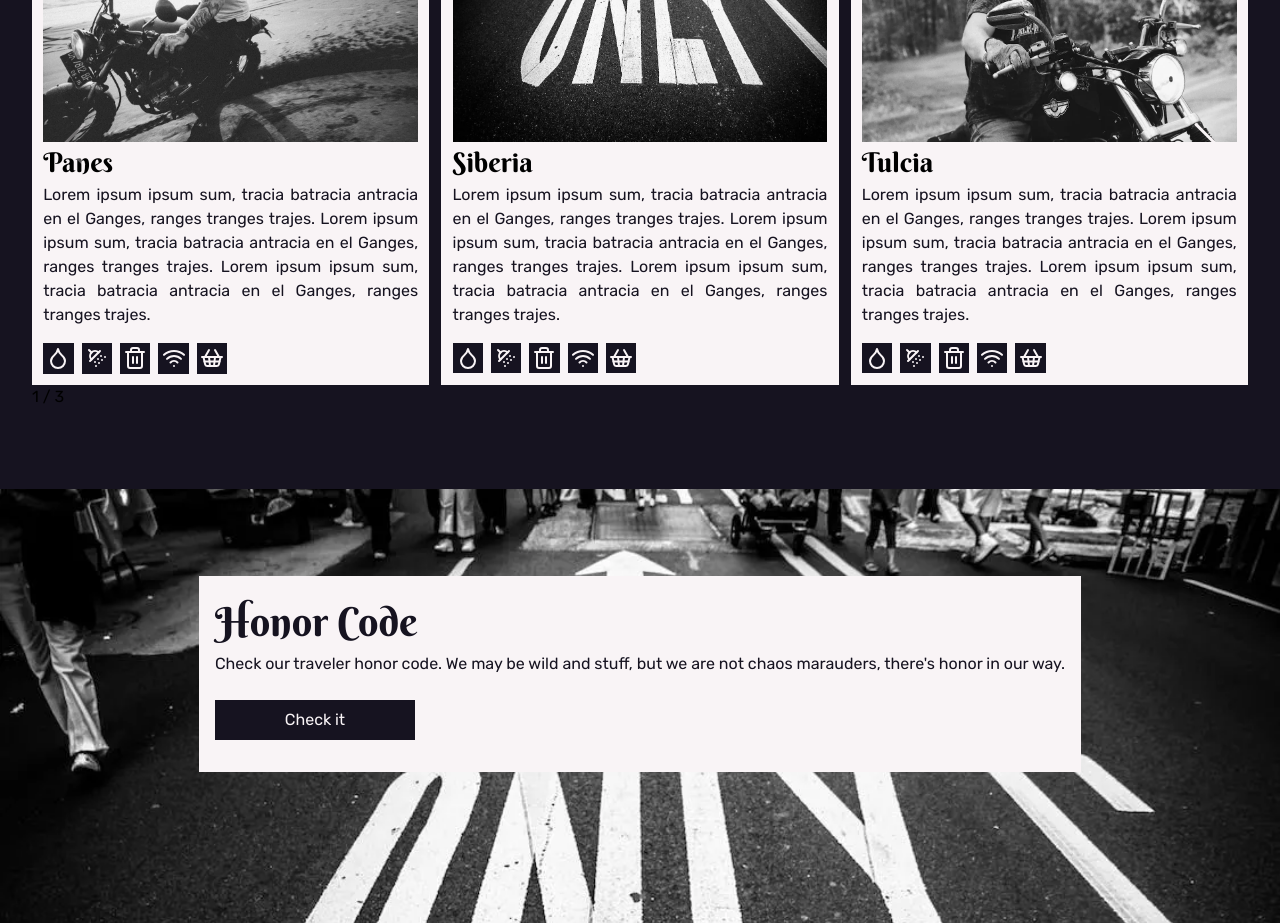
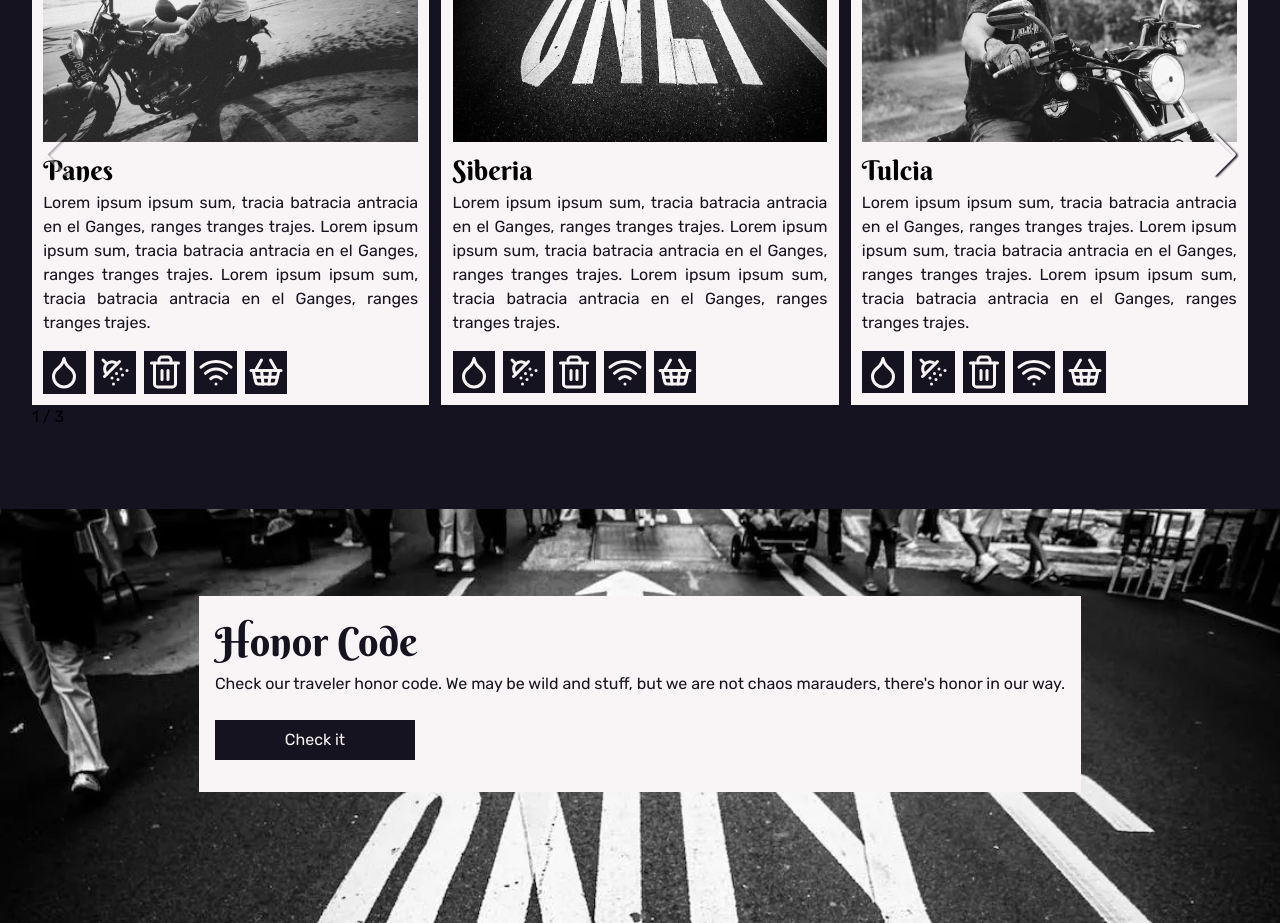
Before and after one commit to Cheshnark/backroads-front, a Next.js app: page / in a window 1280 px wide. Shown: the part 1080-2003 px from the top of the page. Built offline with nearby package versions, Linux system fonts and the light colour scheme.

Commit message:
Move Commodities to components

```diff
--- a/src/app/globals.css
+++ b/src/app/globals.css
@@ -119,13 +119,6 @@ button:hover {
 /* ---------- Swiper Arrows ---------- */
 .swiper-button-next,
 .swiper-button-prev {
-    color: #F9F4F6 !important;
+  color: #f9f4f6 !important;
+  text-shadow: 2px 1px 2px #161320;
 }
-
-.swiper-button-prev {
-  padding-left: 2rem;
-}
-
-.swiper-button-next {
-  padding-right: 2rem;
-}
--- a/src/app/location/page.js
+++ b/src/app/location/page.js
@@ -1,7 +1,7 @@
 import styles from './page.module.css'
 
 import ImageSwiper from './components/ImageSwiper/ImageSwiper'
-import Commodities from './components/Commodities/Commodities'
+import Commodities from '../../components/Commodities/Commodities'
 import Body from './components/Body/Body'
 import AddComment from './components/AddComment/AddComment'
 import CommentSwiper from './components/CommentSwiper/CommentSwiper'
--- a/src/components/Carousel/Carousel.jsx
+++ b/src/components/Carousel/Carousel.jsx
@@ -9,7 +9,7 @@ import 'swiper/css/free-mode'
 import { Swiper, SwiperSlide } from 'swiper/react'
 import { Navigation, Pagination, Thumbs, FreeMode } from 'swiper/modules'
 
-import Commodities from '@/app/location/components/Commodities/Commodities'
+import Commodities from '@/components/Commodities/Commodities'
 
 const Carousel = () => {
   // const slides = [
@@ -63,8 +63,7 @@ const Carousel = () => {
         wifi: true,
         shop: true
       }
-    }
-    ,
+    },
     {
       id: 4,
       img: '/images/login01.webp',
@@ -116,7 +115,7 @@ const Carousel = () => {
         {slides.map(slide => (
           <SwiperSlide key={slide.id}>
             <div className={`${styles.cardContainer} flex flex-col h-full w-full items-start justify-center`}>
-              <img src={slide.img} alt={slide.alt} className='block h-full' />
+              <img src={slide.img} alt={slide.alt} className='block' />
               <div className='flex flex-col'>
                 <h4 className='font-berkshire'>{slide.title}</h4>
                 <p>{slide.body}</p>
--- a/src/components/Carousel/Carousel.module.css
+++ b/src/components/Carousel/Carousel.module.css
@@ -1,8 +1,12 @@
 .cardContainer {
   min-width: 320px;
+  padding: 0.7rem;
+
+  background-color: #f9f4f6;
 }
 
 .cardContainer h4 {
+  margin-top: 0.5rem;
   font-size: 1.7rem;
 }
 
@@ -11,11 +15,13 @@
   text-align: justify;
 }
 
+.cardContainer section svg {
+  width: 36px;
+  height: 36px;
+}
+
 @media (width >= 768px) {
   .cardContainer {
     min-width: 340px;
-    padding: 0.7rem;
-
-    background-color: #F9F4F6;
   }
 }
```
Also changed, not shown: src/components/Commodities/Commodities.jsx (renamed from src/app/location/components/Commodities/Commodities.jsx), src/components/Commodities/Commodities.module.css (renamed from src/app/location/components/Commodities/Commodities.module.css).
